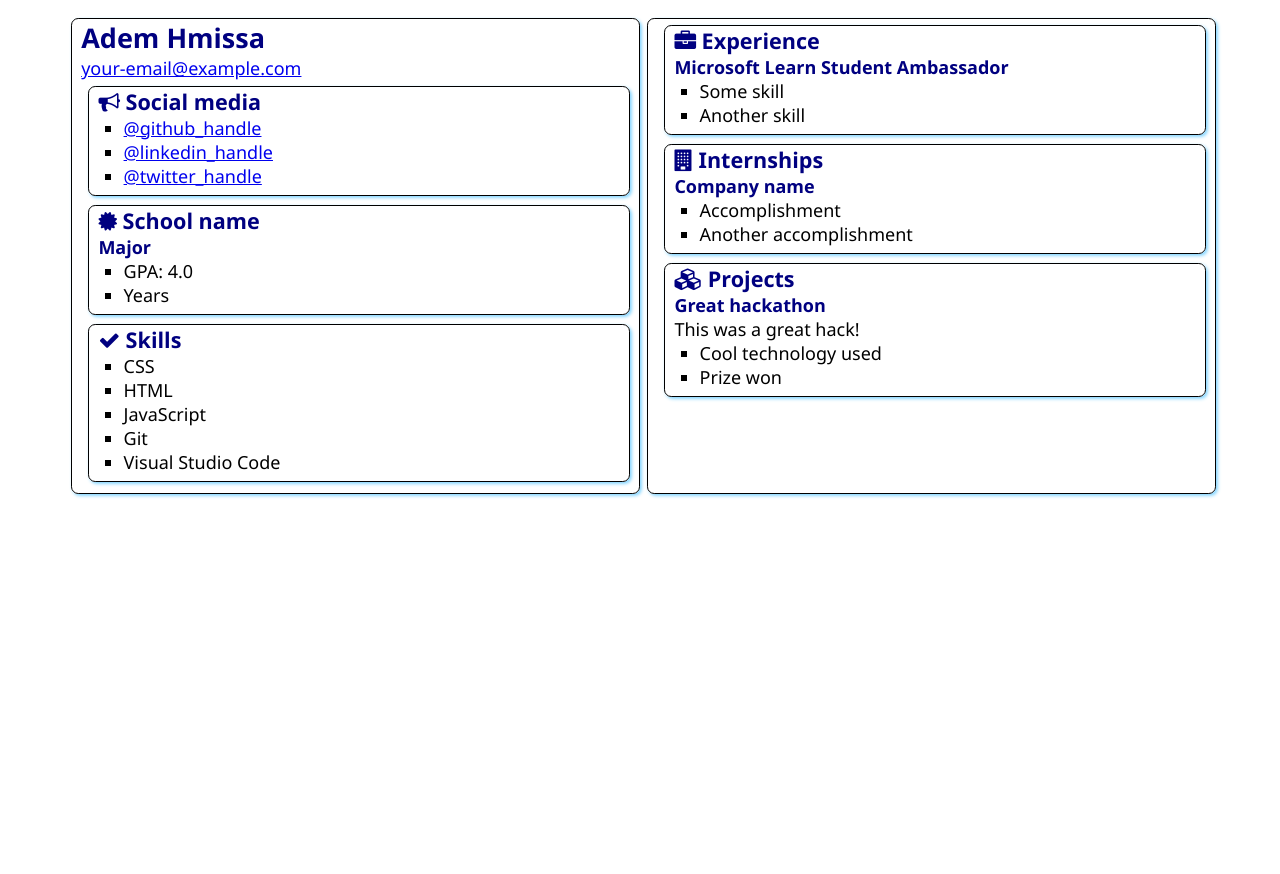
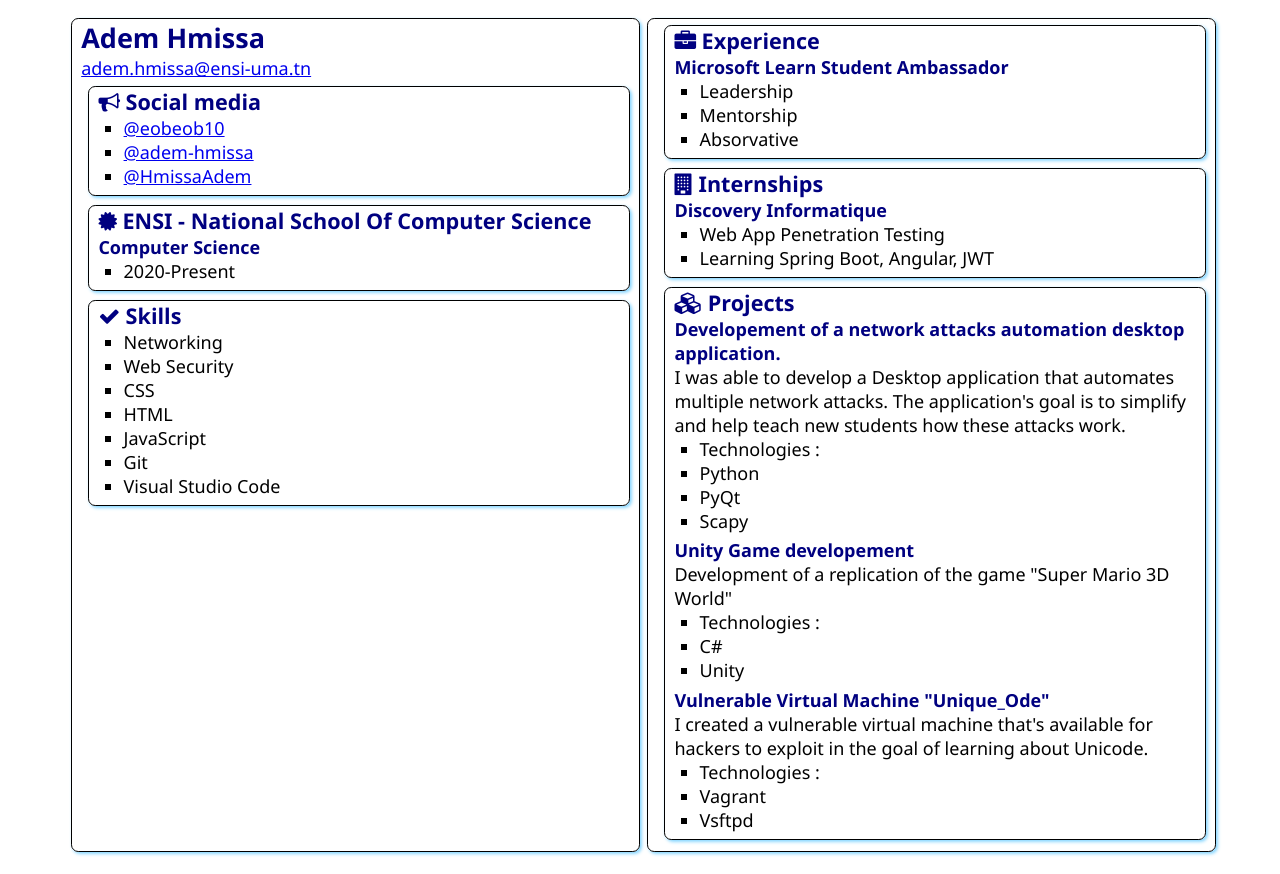
Before and after one commit to eobeob10/SATechnicalOnboarding, a plain HTML site: page src/index.html in a window 1280 px wide. Before the commit the page ends 800 px from the top, so only its background shows below. Drawn offline with Linux system fonts and the light colour scheme.

Commit message:
Initial Changes all over

```diff
--- a/src/index.html
+++ b/src/index.html
@@ -13,7 +13,7 @@
     <main>
         <article class="box">
             <h1>Adem Hmissa</h1>
-            <div><a href="mailto:your.email@example.com">your-email@example.com</a></div>
+            <div><a href="mailto:adem.hmissa@ensi-uma.tn">adem.hmissa@ensi-uma.tn</a></div>
 
             <section class="box">
                 <h2>
@@ -21,9 +21,9 @@
                     Social media
                 </h2>
                 <ul>
-                    <li><a href="https://github.com/<handle>">@github_handle</a></li>
-                    <li><a href="https://linkedin.com/in/<handle>">@linkedin_handle</a></li>
-                    <li><a href="https://twitter.com/<handle>">@twitter_handle</a></li>
+                    <li><a href="https://github.com/eobeob10">@eobeob10</a></li>
+                    <li><a href="https://www.linkedin.com/in/adem-hmissa/">@adem-hmissa</a></li>
+                    <li><a href="https://twitter.com/HmissaAdem">@HmissaAdem</a></li>
                 </ul>
             </section>
 
@@ -31,12 +31,11 @@
                 <div class="education">
                     <h2>
                         <i class="fa fa-certificate" aria-hidden="true"></i>
-                        School name
+                        ENSI - National School Of Computer Science
                     </h2>
-                    <h3>Major</h3>
+                    <h3>Computer Science</h3>
                     <ul>
-                        <li>GPA: 4.0</li>
-                        <li>Years</li>
+                        <li>2020-Present</li>
                     </ul>
                 </div>
             </section>
@@ -47,6 +46,8 @@
                     Skills
                 </h2>
                 <ul>
+                    <li>Networking</li>
+                    <li>Web Security</li>
                     <li>CSS</li>
                     <li>HTML</li>
                     <li>JavaScript</li>
@@ -63,8 +64,9 @@
                 </h2>
                 <h3>Microsoft Learn Student Ambassador</h3>
                 <ul>
-                    <li>Some skill</li>
-                    <li>Another skill</li>
+                    <li>Leadership</li>
+                    <li>Mentorship</li>
+                    <li>Absorvative</li>
                 </ul>
             </section>
             <section class="box">
@@ -73,10 +75,10 @@
                     Internships
                 </h2>
 
-                <h3>Company name</h3>
+                <h3>Discovery Informatique</h3>
                 <ul>
-                    <li>Accomplishment</li>
-                    <li>Another accomplishment</li>
+                    <li>Web App Penetration Testing</li>
+                    <li>Learning Spring Boot, Angular, JWT</li>
                 </ul>
             </section>
             <section class="box">
@@ -85,11 +87,33 @@
                     Projects
                 </h2>
 
-                <h3>Great hackathon</h3>
-                <div>This was a great hack!</div>
+                <h3>Developement of a network attacks automation desktop application.</h3>
+                <div>I was able to develop a Desktop application that automates multiple
+                    network attacks. The application's goal is to simplify and help teach
+                    new students how these attacks work.</div>
                 <ul>
-                    <li>Cool technology used</li>
-                    <li>Prize won</li>
+                    <li>Technologies :</li>
+                    <li>Python</li>
+                    <li>PyQt</li>
+                    <li>Scapy</li>
+
+                </ul>
+
+                <h3>Unity Game developement</h3>
+                <div>Development of a replication of the game "Super Mario 3D World"</div>
+                <ul>
+                    <li>Technologies :</li>
+                    <li>C#</li>
+                    <li>Unity</li>
+
+                </ul>
+                <h3>Vulnerable Virtual Machine "Unique_Ode"</h3>
+                <div>I created a vulnerable virtual machine that's available for hackers to
+                    exploit in the goal of learning about Unicode.</div>
+                <ul>
+                    <li>Technologies :</li>
+                    <li>Vagrant</li>
+                    <li>Vsftpd</li>
                 </ul>
             </section>
         </article>
```
